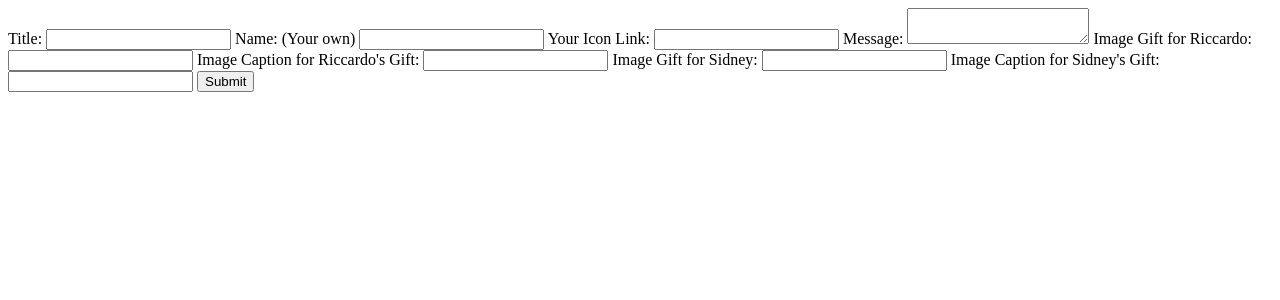
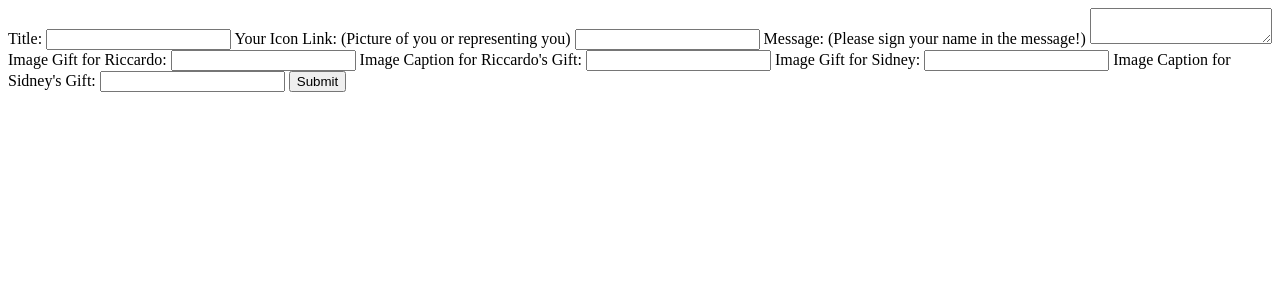
Before and after one commit to AliceFanYang/riccardnie, a Python web app: template templates/thankyou_form.html in a window 1280 px wide. Shown: the top 300 px of the page. Run offline with Jinja, Linux system fonts and the light colour scheme; the template is opened without the code that fills it, so the values that code supplies are empty.

Commit message:
Took out the name field

```diff
--- a/main.py
+++ b/main.py
@@ -51,7 +51,6 @@ class MainHandler(webapp2.RequestHandler):
         for entry in entries:
             new_entry = {
                 "title": entry.title,
-                "name": entry.name,
                 "message": entry.message,
                 "present_riccardo_caption": entry.present_riccardo_caption,
                 "present_sidnie_caption": entry.present_sidnie_caption
--- a/scripts/form.js
+++ b/scripts/form.js
@@ -5,7 +5,6 @@ $(document).ready(function(){
 function send_ajax_request(e){
   var form = $(e.currentTarget.parentElement);
   var post_title = form.find("#thankyou_post_title");
-  var person_name = form.find("#thankyou_person_name");
   var icon_img_link = form.find("#thankyou_icon_link");
   var message = form.find("#thankyou_message");
   var riccardo_img_link = form.find("#thankyou_ricc_link");
@@ -19,7 +18,6 @@ function send_ajax_request(e){
     url: "/save-post",
     data: {
       "post_title": post_title.val(),
-      "person_name": person_name.val(),
       "icon_img_link": icon_img_link.val(),
       "message": message.val(),
       "riccardo_img_link": riccardo_img_link.val(),
--- a/templates/thankyou_form.html
+++ b/templates/thankyou_form.html
@@ -11,13 +11,10 @@
     <label for="thankyou_post_title">Title:</label>
     <input id="thankyou_post_title" type="text" name="post_title"></input>
 
-    <label for="thankyou_person_name">Name: (Your own)</label>
-    <input id="thankyou_person_name" type="text" name="person_name"></input>
-
-    <label for="thankyou_icon_link">Your Icon Link:</label>
+    <label for="thankyou_icon_link">Your Icon Link: (Picture of you or representing you)</label>
     <input id="thankyou_icon_link" type="text" name="icon_img_link"></input>
 
-    <label for="thankyou_message">Message:</label>
+    <label for="thankyou_message">Message: (Please sign your name in the message!)</label>
     <textarea id="thankyou_message" name="message"></textarea>
 
     <label for="thankyou_ricc_link">Image Gift for Riccardo:</label>
--- a/thankyoupost_datastore.py
+++ b/thankyoupost_datastore.py
@@ -8,8 +8,6 @@ class ThankYou(ndb.Model):
     date = ndb.DateTimeProperty(auto_now_add=True)
     # Title of the post
     title = ndb.StringProperty(required = True)
-    # Person's name
-    name = ndb.StringProperty()
     # Link to the person's icon
     icon_link = ndb.StringProperty()
     # Message of the post
@@ -29,7 +27,6 @@ class SavePostHandler(webapp2.RequestHandler):
     # arbitrarily large chunks of information, such as images.
     def post(self):
         post_title        = self.request.get("post_title")
-        person_name       = self.request.get("person_name")
         icon_img_link     = self.request.get("icon_img_link")
         message           = self.request.get("message")
         riccardo_img_link = self.request.get("riccardo_img_link")
@@ -40,7 +37,6 @@ class SavePostHandler(webapp2.RequestHandler):
         if post_title and message: # must have
             new_thankyou = ThankYou(
                 title = post_title,
-                name = person_name,
                 icon_link = icon_img_link,
                 message = message,
                 present_riccardo = riccardo_img_link,
```
Also changed, not shown: 2 other files.
